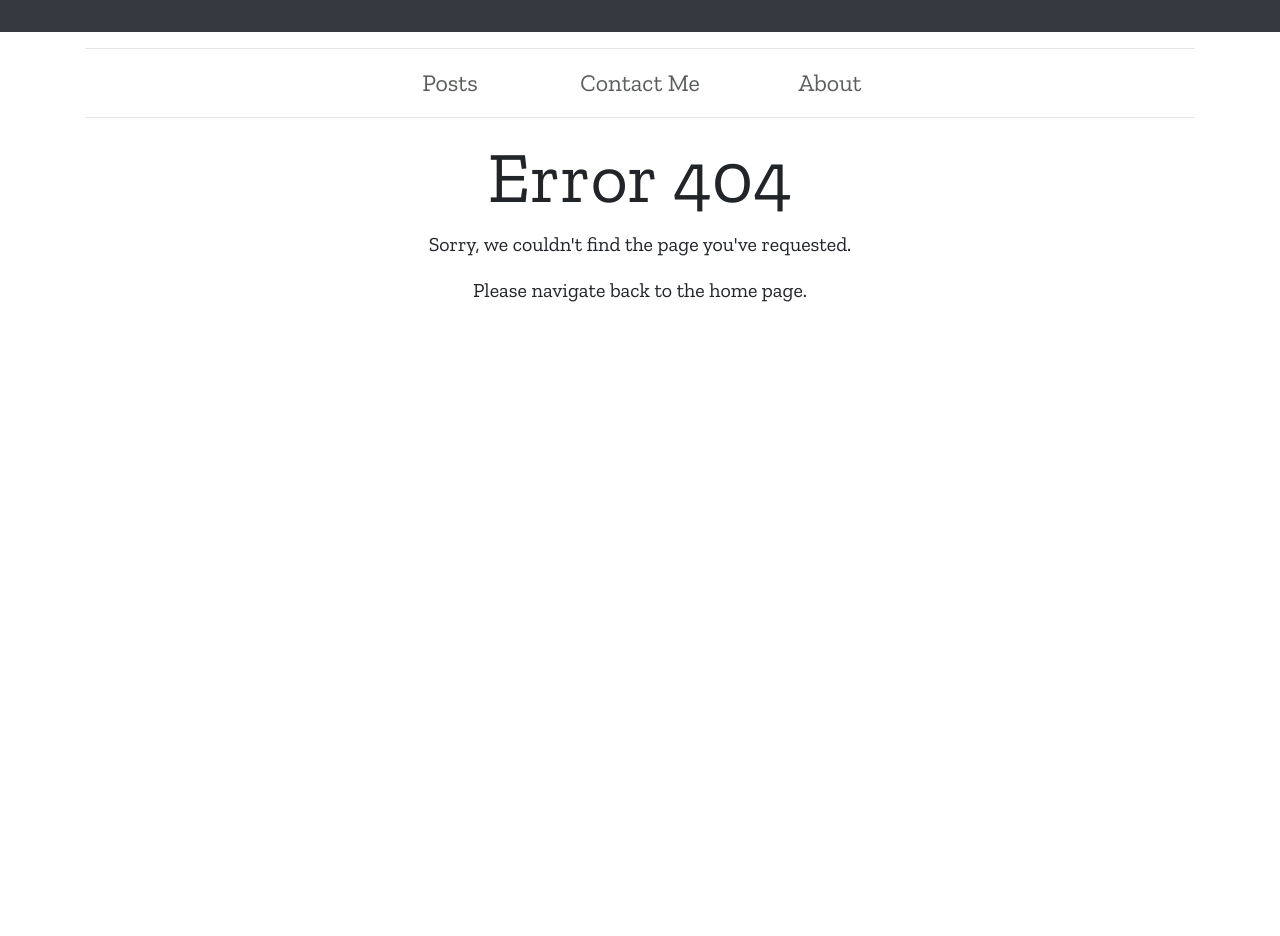
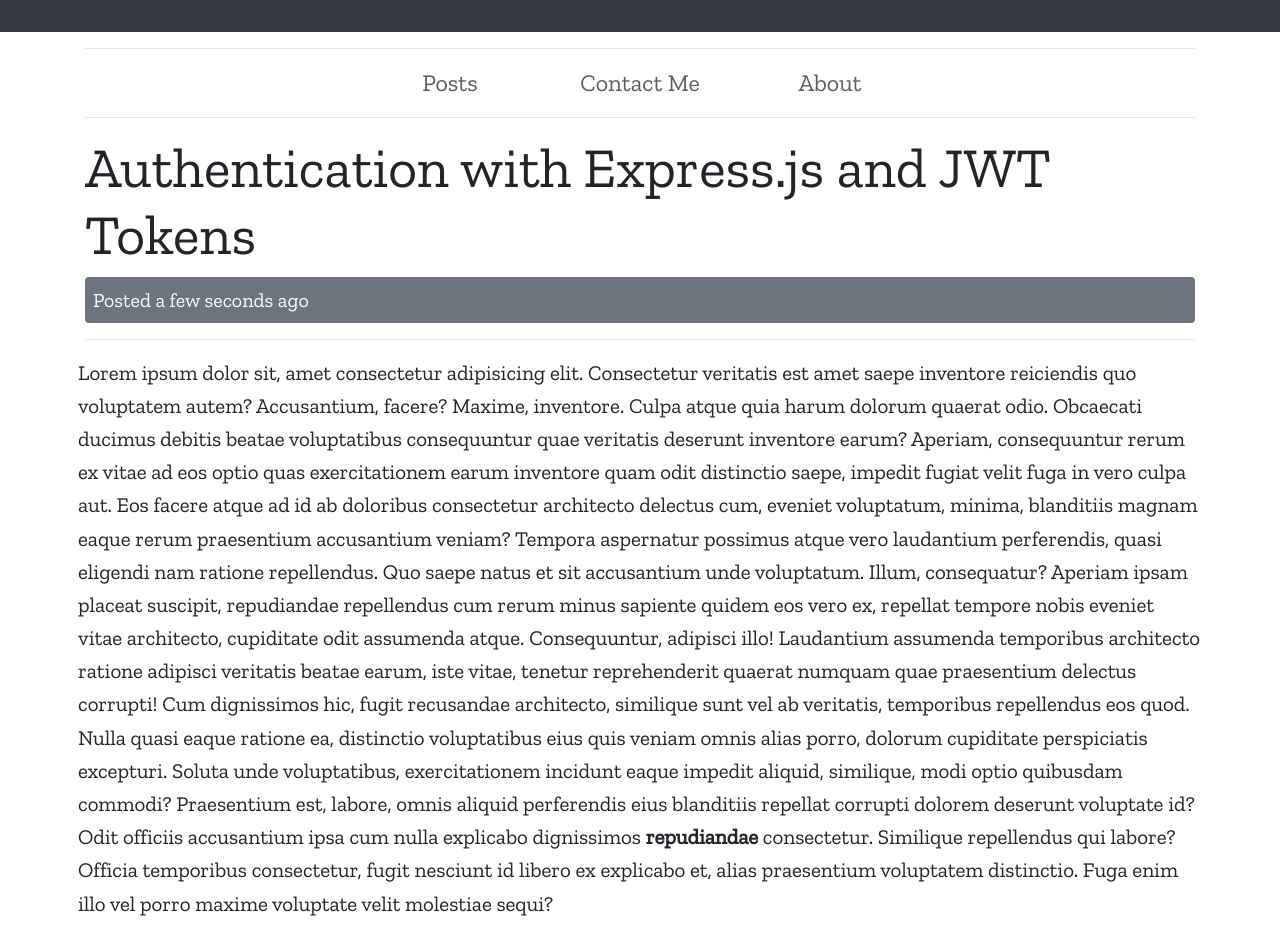
Before and after one commit to avivbiton/Blogger, a React (Create React App) app in the folder client/: page /post/1 in a window 1280 px wide. Before the commit this address had no page. Shown: the part 240-1176 px from the top of the page. Before the commit the page ends 800 px from the top, so only its background shows below. Built offline with nearby package versions, Linux system fonts and the light colour scheme.

Commit message:
View post and draft.js added

```diff
--- a/client/package.json
+++ b/client/package.json
@@ -3,6 +3,7 @@
   "version": "0.1.0",
   "private": true,
   "dependencies": {
+    "draft-js": "^0.10.5",
     "moment": "^2.24.0",
     "react": "^16.8.6",
     "react-dom": "^16.8.6",
--- a/client/src/App.js
+++ b/client/src/App.js
@@ -5,6 +5,8 @@
 import Header from "./components/Header";
 import PostsDisplayer from "./components/PostsDisplayer";
 import NotFound from "./components/NotFound";
+import ViewPost from "./components/ViewPost";
+import CreatePost from "./components/CreatePost";
 
 function App() {
   return (
@@ -14,6 +16,8 @@
       <Navbar />
       <Switch>
         <Route exact path="/" component={PostsDisplayer} />
+        <Route path="/post/:id" component={ViewPost} />
+        <Route exact path="/create-post" component={CreatePost} />
         <Route component={NotFound} />
       </Switch>
     </Router>
--- a/client/src/CSS/app.css
+++ b/client/src/CSS/app.css
@@ -15,3 +15,14 @@
     font-size: 150%;
 
 }
+
+.post-text {
+    font-size: 21px;
+    font-weight: 400;
+    letter-spacing: -0.063px;
+    line-height: 33.18px;
+
+}
+.editor {
+
+}
--- /dev/null
+++ b/client/src/components/CreatePost.js
@@ -0,0 +1,32 @@
+import React, { useState } from "react";
+import { Editor, EditorState, RichUtils } from 'draft-js';
+
+export default function CreatePost() {
+
+    const [editorState, setEditorState] = useState(EditorState.createEmpty());
+
+
+
+    function toggleBold() {
+        console.log("bold");
+        setEditorState(RichUtils.toggleInlineStyle(
+            editorState,
+            "BOLD"
+        ));
+    }
+
+    return (
+        <div className="container">
+            <h1>Editor</h1>
+            <div className="border" style={{ height: "400px" }}>
+                <button className="btn btn-secondary" onClick={() => toggleBold()}>Bold</button>
+                <Editor
+                    editorState={editorState}
+                    onChange={editorState => setEditorState(editorState)}
+                    placeholder="enter some text..."
+
+                />
+            </div>
+        </div>
+    )
+}
--- a/client/src/components/Post.js
+++ b/client/src/components/Post.js
@@ -1,17 +1,18 @@
 import React from "react";
+import Moment from "react-moment";
 
-export default function Post() {
+export default function Post({ title, text, date }) {
     return (
         <div className="card mb-4">
             <div className="card-body">
                 <h1 className="card-title">
-                    How to refactor your Express.js Applicationt using Middleware
+                   {title}
                 </h1>
-                <p className="card-text">Lorem ipsum dolor sit amet consectetur adipisicing elit. Consequuntur laudantium, voluptatibus dolorum repudiandae at officia ut ea iste cum perferendis, pariatur aperiam qui similique tempore facere! Fugiat consequuntur distinctio at! Blanditiis facilis cum ex ullam, corporis unde sed aspernatur est beatae nobis labore cupiditate repudiandae iste quam quidem voluptatum nihil?</p>
+                <p className="card-text">{text}</p>
                 <button className="btn btn-primary">Read More<i className="ml-2 align-middle fas fa-arrow-right"></i></button>
             </div>
-            <div class="card-footer">
-                <small class="text-muted">Posted on April 4, 2019</small>
+            <div className="card-footer">
+                <small className="text-muted">Posted <Moment fromNow>{date}</Moment></small>
             </div>
         </div>
     )
--- a/client/src/components/PostsDisplayer.js
+++ b/client/src/components/PostsDisplayer.js
@@ -1,13 +1,20 @@
-import React from "react";
+import React, { useState, useEffect } from "react";
 import Post from "./Post";
 
 export default function PostsDisplayer() {
+
+    const [posts, setPosts] = useState([]);
+
+    useEffect(() => {
+        // do some api fetching here
+        setPosts([{ id: 1, title: "Authentication with Express.js and JWT Tokens", text: "Lorem ipsum dolor sit amet, consectetur adipisicing elit. Blanditiis architecto natus consequatur expedita officiis, eveniet rerum dignissimos eos inventore qui esse reprehenderit magni libero dolorum fuga omnis mollitia ut! Culpa harum architecto in recusandae, veniam, voluptatibus nihil totam facilis temporibus, reiciendis officiis voluptatum. Facilis exercitationem aut fugiat officia, iure dicta!", date: new Date(Date.now()) }, { id: 2, title: "Authentication with Express.js and JWT Tokens", text: "Lorem ipsum dolor sit amet, consectetur adipisicing elit. Blanditiis architecto natus consequatur expedita officiis, eveniet rerum dignissimos eos inventore qui esse reprehenderit magni libero dolorum fuga omnis mollitia ut! Culpa harum architecto in recusandae, veniam, voluptatibus nihil totam facilis temporibus, reiciendis officiis voluptatum. Facilis exercitationem aut fugiat officia, iure dicta!", date: new Date(Date.now()) },]);
+    }, []);
+
     return (
         <div className="container">
 
-            <Post />
-            <Post />
-            <Post />
+            {posts.map(post => <Post key={post.id} title={post.title} text={post.text} date={post.date} />)}
+
         </div>
     )
 }
--- /dev/null
+++ b/client/src/components/ViewPost.js
@@ -0,0 +1,41 @@
+import React, { useState, useEffect } from "react";
+import { withRouter } from "react-router-dom";
+import { fetchPost } from "../API/postAPI";
+import Moment from "react-moment";
+
+function ViewPost({ history, match }) {
+
+    const [post, setPost] = useState(false);
+
+    useEffect(() => {
+        const getPostFrombackend = async () => {
+            const postId = match.params.id;
+            try {
+                const data = await fetchPost(postId);
+                setPost(data);
+            } catch {
+                history.push("/not-found");
+            }
+        };
+        getPostFrombackend();
+    }, [match.params.id, history]);
+
+    return (
+        <div className="container">
+            <div className="row">
+                <div className="col">
+                    <h3 className="display-4">{post.title}</h3>
+                    <p className="lead bg-secondary text-white py-2 pl-2 rounded">Posted <Moment fromNow>{post.date}</Moment></p>
+                    <hr />
+                </div>
+                <div className="row">
+                    <div className="col">
+                        <p className="px-2 post-text" dangerouslySetInnerHTML={{__html: post.text}} />
+                    </div>
+                </div>
+            </div>
+        </div>
+    )
+}
+
+export default withRouter(ViewPost);
```
Also changed, not shown: client/src/API/postAPI.js (added, +14 -0 lines), client/src/components/TextareaEditor.js (added, +17 -0 lines), 1 other file (tests, documents, lock files or other folders).
